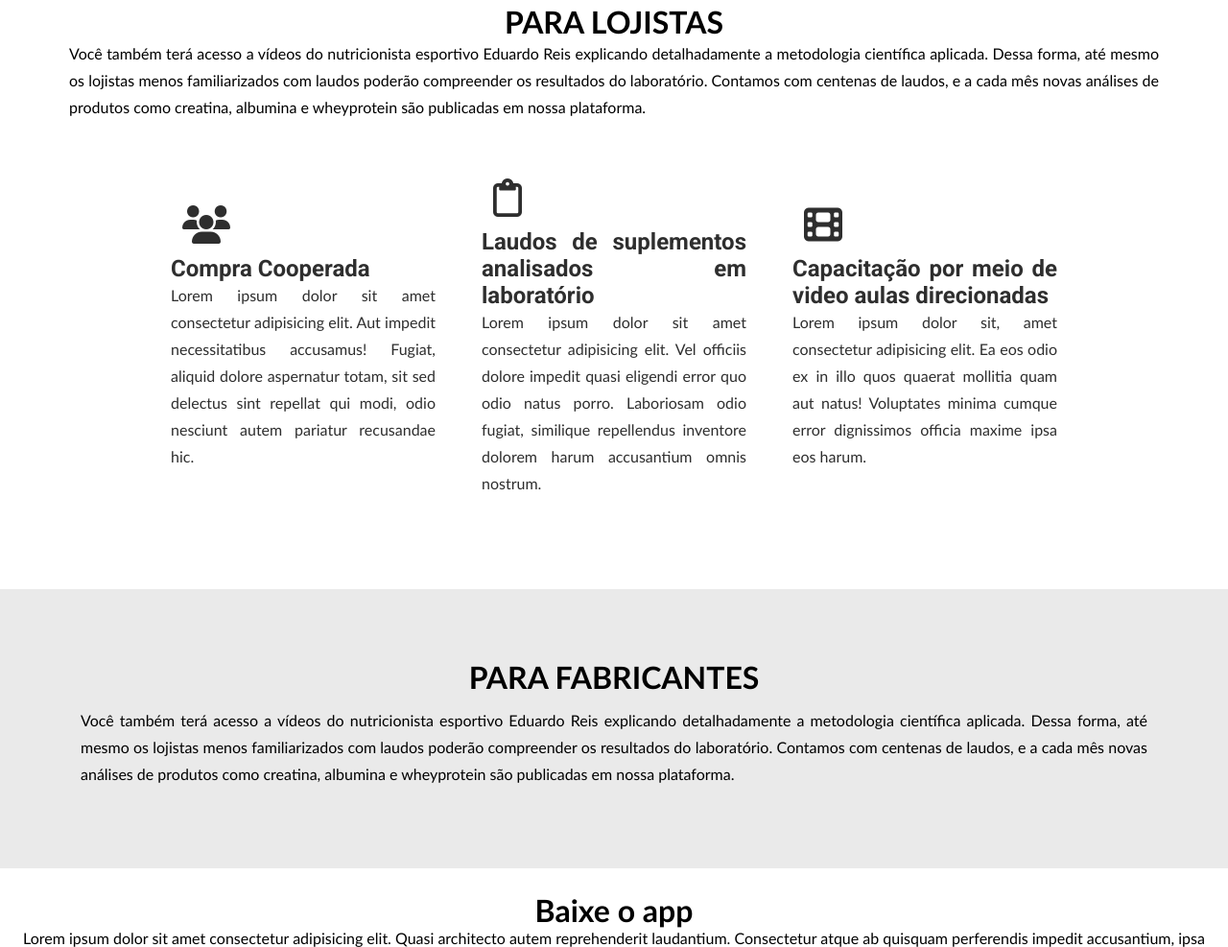
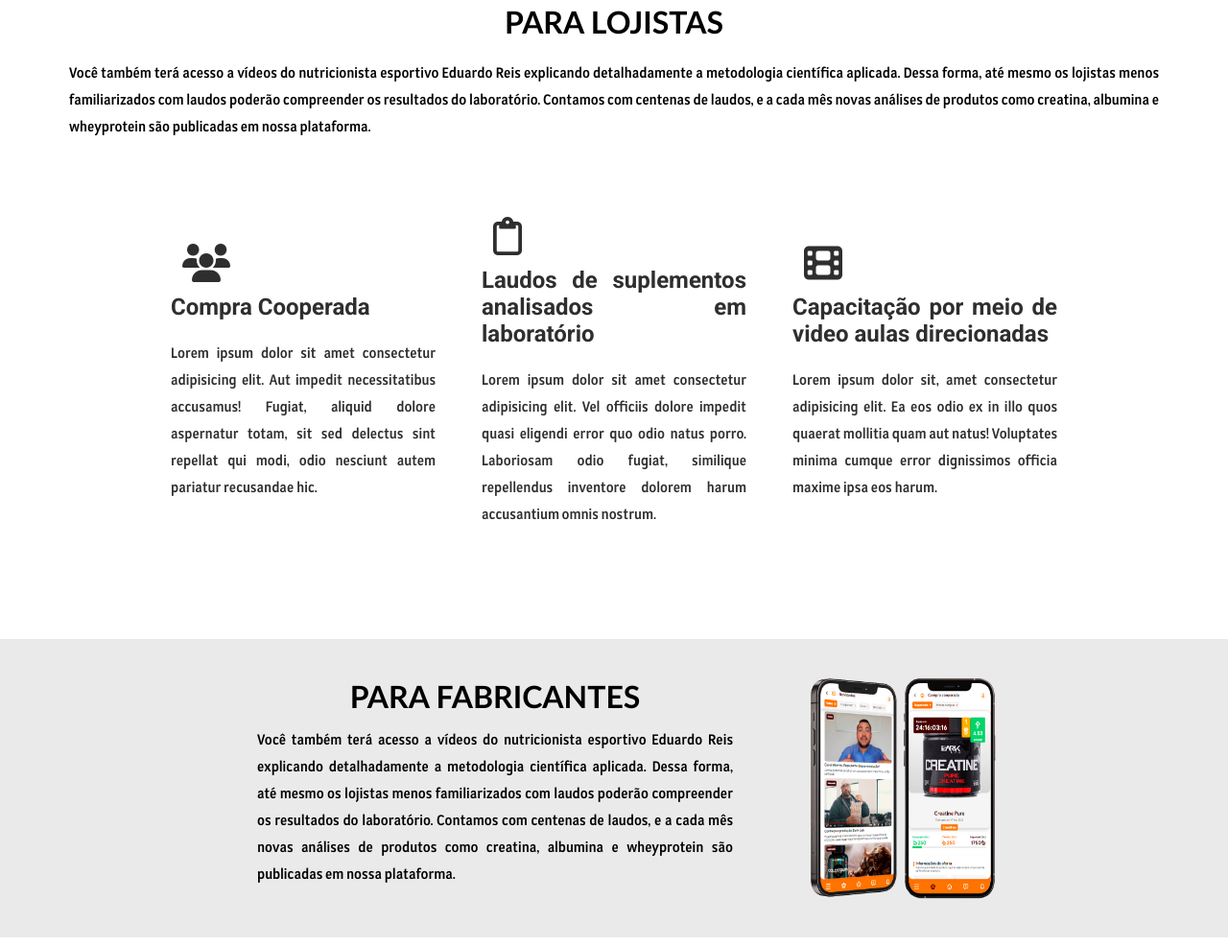
Before and after one commit to matheuszufi/COOPENUTRI-2.0, a plain HTML site: page index.html in a window 1280 px wide. Shown: the part 729-1716 px from the top of the page at 96% size. Drawn offline with Linux system fonts and the light colour scheme.

Commit message:
updateimg

```diff
--- a/index.html
+++ b/index.html
@@ -99,7 +99,11 @@
                 <div id="para-fabricantes-left">
                     <h1>PARA FABRICANTES </h1>
                     <p>Você também terá acesso a vídeos do nutricionista esportivo Eduardo Reis explicando detalhadamente a metodologia científica aplicada. Dessa forma, até mesmo os lojistas menos familiarizados com laudos poderão compreender os resultados do laboratório. Contamos com centenas de laudos, e a cada mês novas análises de produtos como creatina, albumina e wheyprotein são publicadas em nossa plataforma.</p>
-                    <!-- <img src="./imgs/Novidades-removebg.png"> -->
+
+                </div>
+                <div id="para-fabricantes-right">
+                    <img src="./imgs/Novidades-removebg.png">
+                    <img src="./imgs/Compra_Cooperada__2_-removebg-preview.png">
                 </div>
 
             </div>
@@ -115,7 +119,7 @@
 
                     <div id="baixe-o-app-btn">
                         <img src="./imgs/disponivel-na-app-store-botao-1.png">
-                        <img src="./imgs/disponível-na-google-play-store.png">
+                        <a href="https://play.google.com/store/apps/details?id=br.com.coopenutri&pli=1"><img src="./imgs/disponível-na-google-play-store.png"></a>
                     </div>
                 </div>
 
--- a/styles/index.css
+++ b/styles/index.css
@@ -2,6 +2,7 @@
 
 @font-face {font-family: asap; src: url(../fonts/Asap-VariableFont_wdth\,wght.ttf);}
 @font-face {font-family: gsans; src: url(../fonts/OpenSans-VariableFont_wdth\,wght.ttf);}
+@font-face {font-family: ac; src: url(../fonts/ACTexto-Medium.otf);}
 * {
     box-sizing: border-box;
     padding: 0px;
--- a/styles/main.css
+++ b/styles/main.css
@@ -1,3 +1,5 @@
+@font-face {font-family: ac; src: url(../fonts/ACTexto-Medium.otf);}
+
 main {
     background-color: white;
     /* height: 8000px; */
@@ -98,6 +100,8 @@ main {
 
 #para-lojistas p {
     line-height: 28px;
+    font-family: 'ac';
+    padding: 20px 0px;
     /* width: 300px; */
 }
 
@@ -157,8 +161,9 @@ main {
 #para-fabricantes {
     display: flex;
     /* overflow: hidden; */
-    flex-direction: column;
+    /* flex-direction: column; */
     justify-content: center;
+    flex-wrap: wrap;
     text-align: center;
     align-items: center;
     background: rgb(234, 234, 234);
@@ -170,21 +175,29 @@ main {
 }
 
 #para-fabricantes-left {
-    padding: 72px;
+    padding: 40px;
     display: flex;
     flex-direction: column;
     justify-content: center;
     align-items: center;
     text-align: justify;
+    max-width: 600px;
+
+
 
 
 }
-#para-fabricantes-left img {
+#para-fabricantes-right {
+    display: flex;
+    padding: 24px;
+}
+#para-fabricantes-right img {
     width: 100px;
 }
 #para-fabricantes p {
     line-height: 28px;
     padding: 12px;
+    font-family: 'ac';
 }
 
 
```
Also changed, not shown: fonts/ACTexto-Medium.otf (added), imgs/Compra_Cooperada__2_-removebg-preview.png (added).
